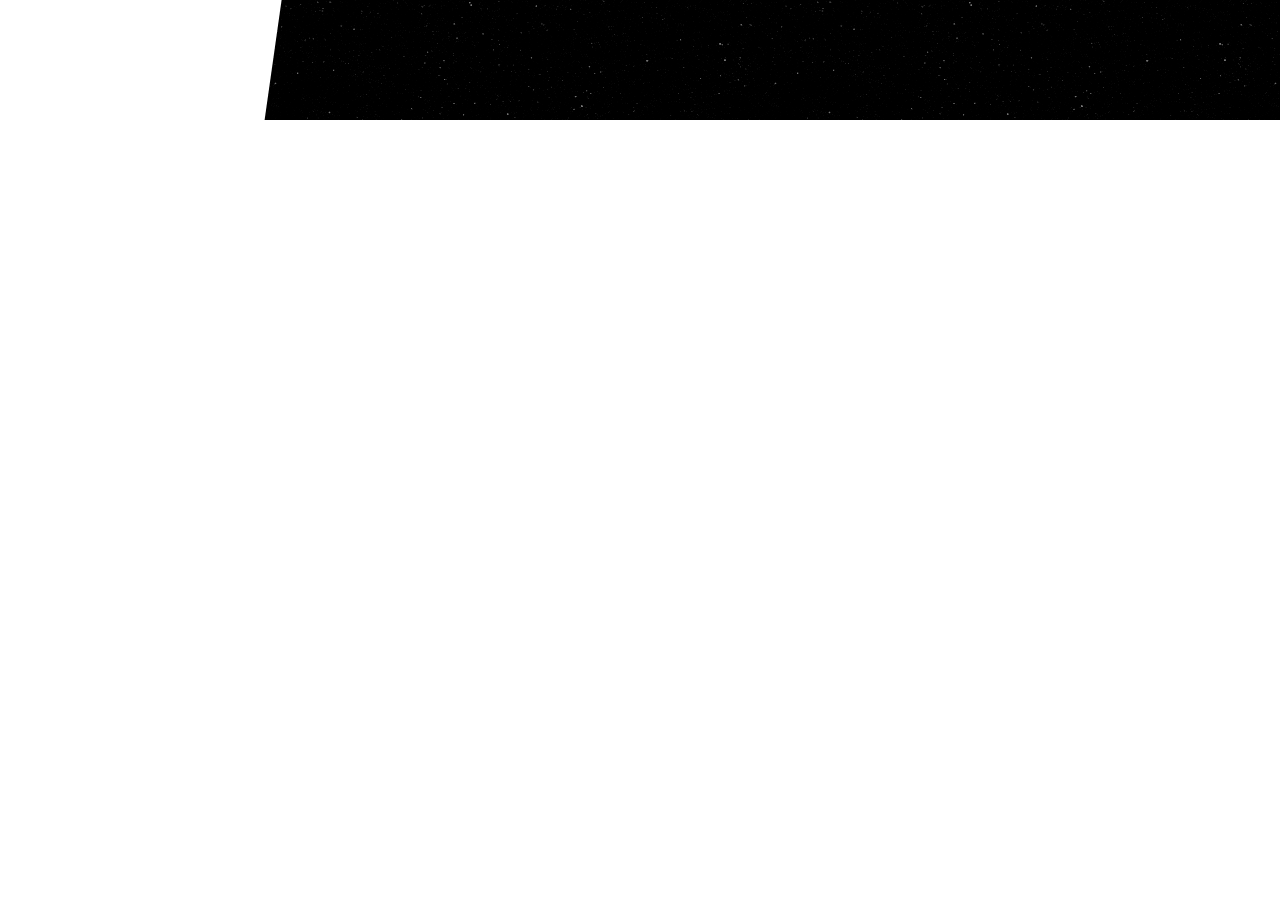
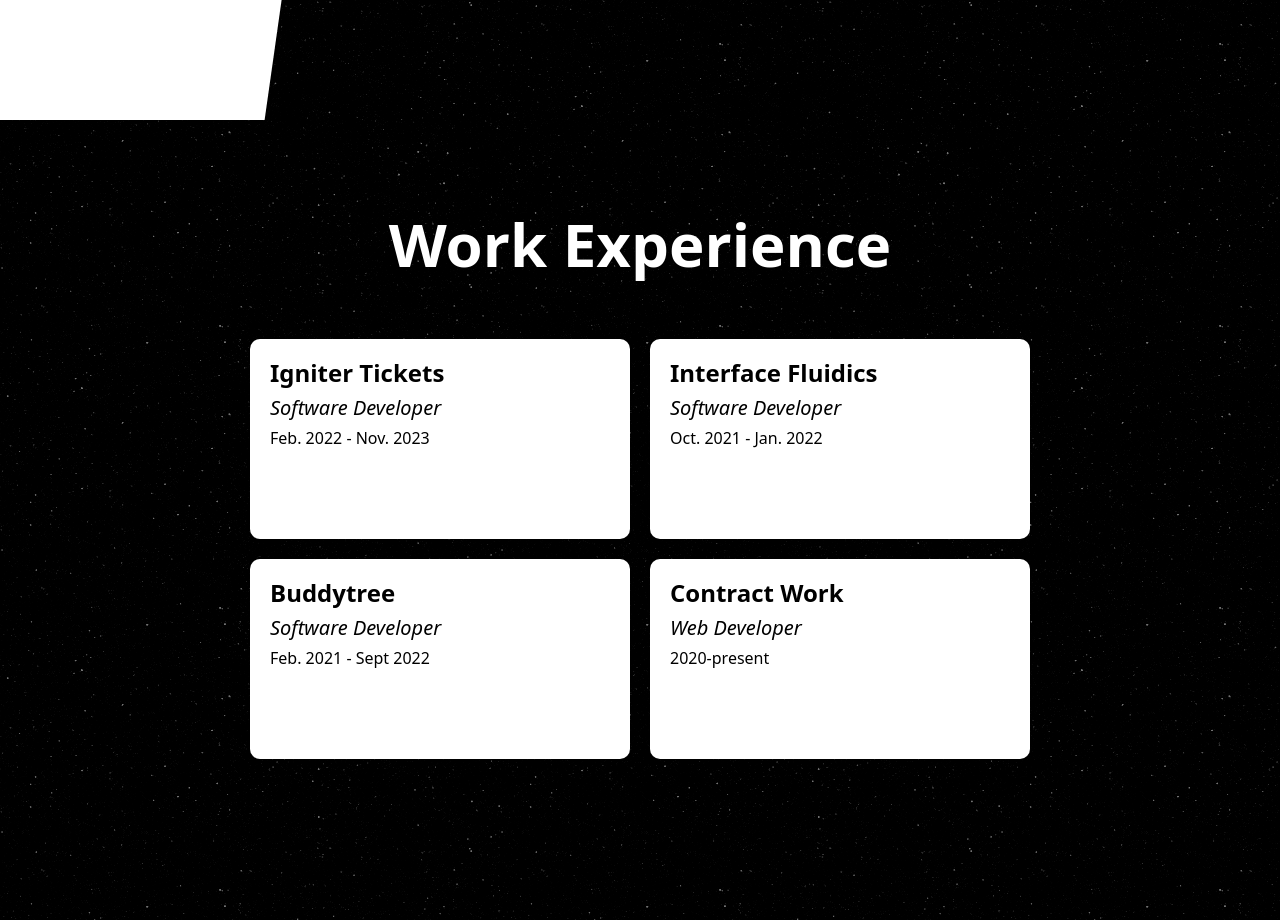
Before and after one commit to 100BC/portfolio, a SvelteKit app: page / in a window 1280 px wide. Shown: the part 1480-2400 px from the top of the page. Before the commit the page ends 1600 px from the top, so only its background shows below. Built offline with nearby package versions, Linux system fonts and the light colour scheme.

Commit message:
Add Work Experience

```diff
--- a/src/routes/+page.svelte
+++ b/src/routes/+page.svelte
@@ -1,7 +1,9 @@
 <script lang="ts">
   import About from './_sections/about.svelte';
+  import Experience from './_sections/experience.svelte';
   import Intro from './_sections/intro.svelte';
 </script>
 
 <Intro />
 <About />
+<Experience />
--- /dev/null
+++ b/src/routes/_sections/experience.svelte
@@ -0,0 +1,69 @@
+<section aria-label="Work Experience" id="experience" class="fullPage">
+  <h2>Work Experience</h2>
+  <ol class="grid">
+    <li>
+      <h3>Igniter Tickets</h3>
+      <i>Software Developer</i>
+      <time>Feb. 2022 - Nov. 2023</time>
+    </li>
+    <li>
+      <h3>Interface Fluidics</h3>
+      <i>Software Developer</i>
+      <time>Oct. 2021 - Jan. 2022</time>
+    </li>
+    <li>
+      <h3>Buddytree</h3>
+      <i>Software Developer</i>
+      <time>Feb. 2021 - Sept 2022</time>
+    </li>
+    <li>
+      <h3>Contract Work</h3>
+      <i>Web Developer</i>
+      <time>2020-present</time>
+    </li>
+  </ol>
+</section>
+
+<style lang="scss">
+  section {
+    padding: 4rem;
+  }
+
+  h2 {
+    font-size: 6rem;
+    text-align: center;
+  }
+
+  .grid {
+    display: grid;
+    grid-template-columns: minmax(200px, 400px) minmax(200px, 400px);
+    justify-content: center;
+    padding-left: 0;
+    list-style: none;
+
+    > li {
+      display: flex;
+      flex-direction: column;
+      gap: 1rem;
+      min-height: 200px;
+      padding: 2rem;
+      margin: 1rem;
+      color: black;
+      background-color: white;
+      border-radius: 10px;
+
+      > h3 {
+        margin: 0;
+        font-size: 2.4rem;
+      }
+
+      > i {
+        font-size: 2rem;
+      }
+
+      &:hover {
+        transform: translate(2px, 2px);
+      }
+    }
+  }
+</style>
--- a/src/routes/_sections/intro.svelte
+++ b/src/routes/_sections/intro.svelte
@@ -9,8 +9,8 @@
       <h2>Web and Software Developer</h2>
       <ol>
         <li><a href="#about">About</a></li>
+        <li><a href="#experience">Work Experience</a></li>
         <li><a href="#work">Tech Stack</a></li>
-        <li><a href="#work">Work Experience</a></li>
         <li><a href="#work">Contact</a></li>
       </ol>
     </nav>
```
